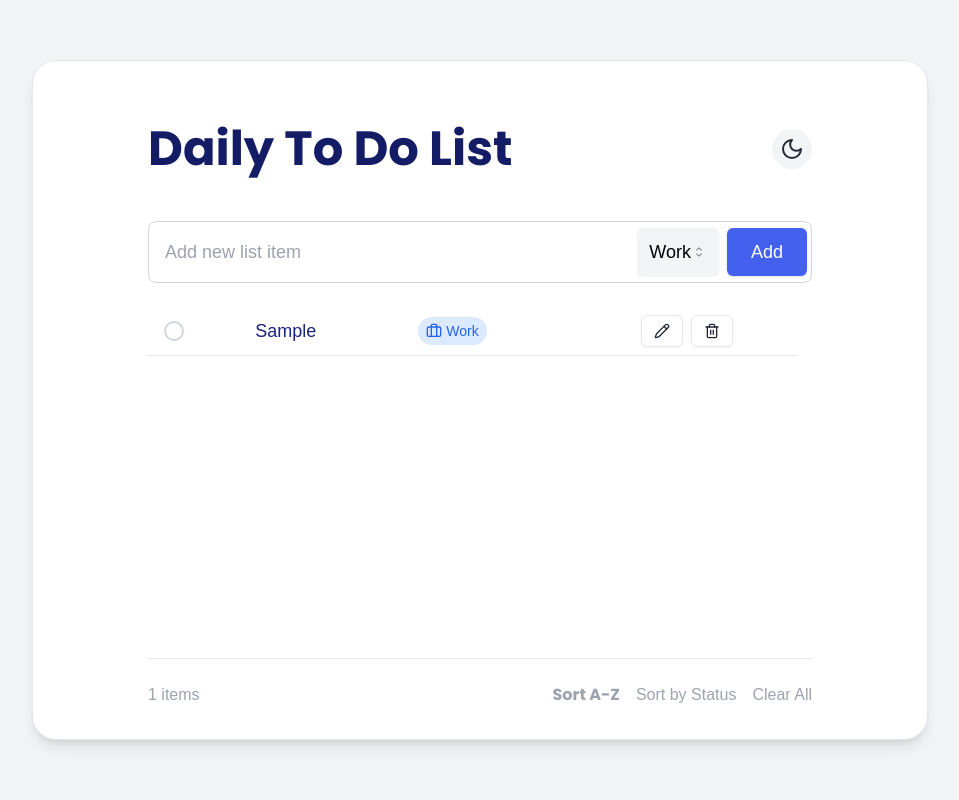
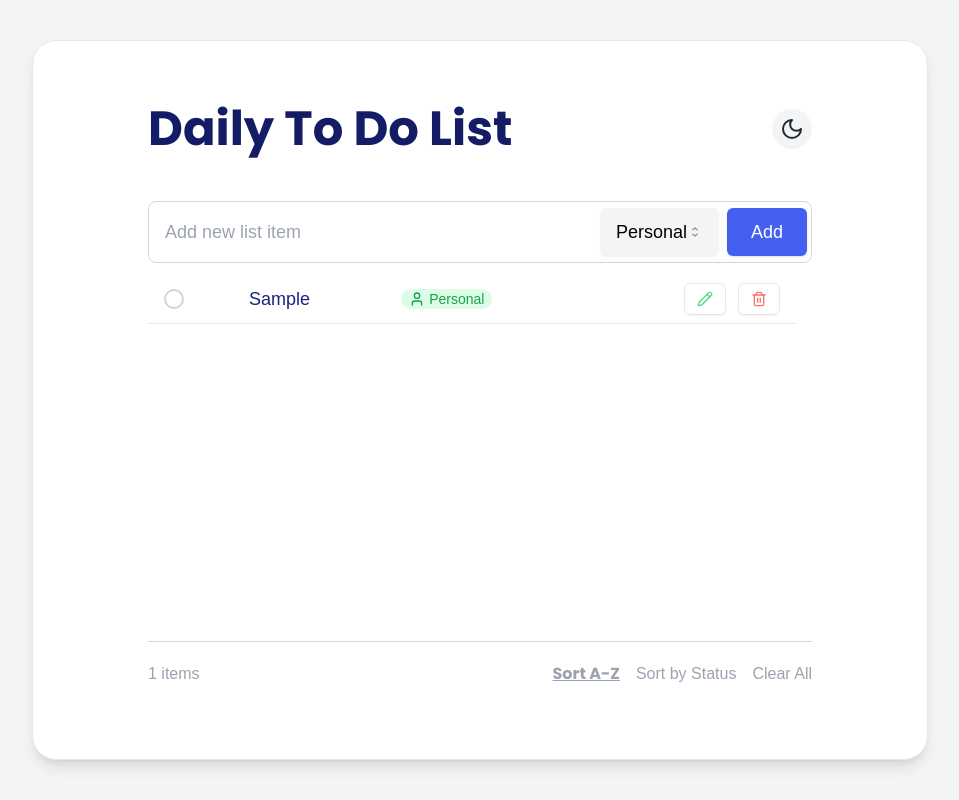
Before and after one commit to vbkalmane22/NEXTJS_TODO_LIST, a Next.js app: page / in a window 1280 px wide. Both pictures are taken after typing "Sample" into the empty fields and a click on the button "Add". Shown: the whole page, without its empty margins (160-1119 px from the left). Built offline with nearby package versions, Linux system fonts and the light colour scheme; a web font is replaced by a local one.

Commit message:
UI Modifications and Localstorage feature

```diff
--- a/components/AddTodo.tsx
+++ b/components/AddTodo.tsx
@@ -1,5 +1,5 @@
 "use client";
-import React, { useState } from "react";
+import React, { useEffect, useState } from "react";
 import { Button } from "@/components/ui/button";
 import {
   Select,
@@ -8,7 +8,7 @@ import {
   SelectTrigger,
   SelectValue,
 } from "./ui/select";
-
+import '../app/globals.css'
 interface AddTodoFormProps {
   isDark: boolean;
   onAdd: (text: string, category: string) => void;
@@ -17,7 +17,7 @@ interface AddTodoFormProps {
 const AddTodo: React.FC<AddTodoFormProps> = ({ onAdd, isDark }) => {
   const [newItem, setNewItem] = useState("");
   const [error, setError] = useState("");
-  const [category, setCategory] = useState("Work");
+  const [category, setCategory] = useState("Personal");
 
   const handleSubmit = (e: React.FormEvent) => {
     e.preventDefault();
@@ -27,6 +27,9 @@ const AddTodo: React.FC<AddTodoFormProps> = ({ onAdd, isDark }) => {
     }
     if (newItem.trim()) {
       onAdd(newItem.trim(), category);
+      const existingTodos = JSON.parse(localStorage.getItem("todos") || "[]");
+      const updatedTodos = [...existingTodos, { text: newItem.trim(), category }];
+      localStorage.setItem("todos", JSON.stringify(updatedTodos));
       setNewItem("");
       setError("");
     }
@@ -49,7 +52,7 @@ const AddTodo: React.FC<AddTodoFormProps> = ({ onAdd, isDark }) => {
           />
           <Select value={category} onValueChange={setCategory}>
             <SelectTrigger
-              className={` w-fit px-3 py-6 text-lg ${
+              className={`w-fit px-4 py-6 text-lg ${
                 isDark
                   ? "bg-gray-700 text-gray-200 border-gray-600"
                   : "bg-gray-100 text-black border-gray-300"
--- a/components/TodoFooter.tsx
+++ b/components/TodoFooter.tsx
@@ -7,22 +7,24 @@ interface TodoFooterProps {
   onClearAll: () => void;
   onSort: (type: SortType) => void;
   currentSortType: SortType;
+  isDark:boolean;
 }
 const TodoFooter: React.FC<TodoFooterProps> = ({
   itemCount,
   onClearAll,
   onSort,
   currentSortType,
+  isDark
 }) => {
   return (
-    <div className="pt-6 border-t border-gray-200">
+    <div className={`pt-5 border-t ${isDark ? 'border-gray-600':'border-gray-300'}`}>
       <div className="flex justify-between items-center text-base">
         <span className="text-gray-400">{itemCount} items</span>
         <div className="space-x-4">
           <button
             onClick={() => onSort("alphabetical")}
             className={`text-gray-400 hover:text-gray-600 ${
-              currentSortType === "alphabetical" ? "font-bold" : ""
+              currentSortType === "alphabetical" ? "font-bold underline" : ""
             }`}
           >
             Sort A-Z
@@ -30,7 +32,7 @@ const TodoFooter: React.FC<TodoFooterProps> = ({
           <button
             onClick={() => onSort("status")}
             className={`text-gray-400 hover:text-gray-600 ${
-              currentSortType === "status" ? "font-bold" : ""
+              currentSortType === "status" ? "font-bold underline" : ""
             }`}
           >
             Sort by Status
--- a/components/TodoItem.tsx
+++ b/components/TodoItem.tsx
@@ -9,13 +9,9 @@ import {
   SelectTrigger,
   SelectValue,
 } from "@/components/ui/select"
+import { Todo } from '@/lib/types'
 
-interface Todo {
-  id: number
-  text: string
-  done: boolean
-  category: string
-}
+
 
 interface TodoItemProps {
   todos: Todo[]
@@ -61,7 +57,7 @@ const TodoItem: React.FC<TodoItemProps> = ({ todos, onToggle, onDelete, onEdit,
     }
 
     return (
-      <div className={` w-fit flex justify-center items-center gap-1 px-2 py-1 rounded-full ${categoryStyle}`}>
+      <div className={`w-fit flex justify-center items-center gap-1 px-2 py- rounded-full ${categoryStyle}`}>
         {IconComponent && <IconComponent className="w-4 h-4" />}
         <span className="text-sm font-medium">{category}</span>
       </div>
@@ -79,17 +75,10 @@ const TodoItem: React.FC<TodoItemProps> = ({ todos, onToggle, onDelete, onEdit,
   return (
     <div className="overflow-x-auto">
       <table className={`w-full ${isDark ? 'text-gray-200' : 'text-gray-800'}`}>
-        {/* <thead>
-          <tr className={`${isDark ? 'bg-gray-700' : 'bg-gray-100'}`}>
-            <th className="px-4 py-2 text-left">Done</th>
-            <th className="px-4 py-2 text-left">Task</th>
-            <th className="px-4 py-2 text-left">Category</th>
-            <th className="px-4 py-2 text-left">Actions</th>
-          </tr>
-        </thead> */}
+
         <tbody>
           {todos.map(todo => (
-            <tr key={todo.id} className={`border-b ${isDark ? 'border-gray-700' : 'border-gray-200'} ${todo.done ? 'line-through text-gray-500' : ''}`}>
+            <tr key={todo.id} className={`border-b ${isDark ? 'border-gray-700' : 'border-gray-200'} ${todo.done ? 'line-through text-gray-400' : ''}`}>
               <td className="px-4 py-2">
                 <div
                   onClick={() => onToggle(todo.id)}
@@ -108,7 +97,7 @@ const TodoItem: React.FC<TodoItemProps> = ({ todos, onToggle, onDelete, onEdit,
                     className={`w-full p-1 ${isDark ? 'bg-gray-700 text-white' : 'bg-white text-black'} border rounded`}
                   />
                 ) : (
-                  <span className={`text-lg ${isDark ? 'text-gray-300' : 'text-[#1a237e]'}`}>
+                  <span className={`text-lg hover:text-blue-700 hover:cursor-pointer ${isDark ? 'text-gray-300' : 'text-[#1a237e]'} ${todo.done? 'text-gray-400':''}`}>
                     {todo.text}
                   </span>
                 )}
@@ -129,13 +118,13 @@ const TodoItem: React.FC<TodoItemProps> = ({ todos, onToggle, onDelete, onEdit,
                   renderCategoryBadge(todo.category)
                 )}
               </td>
-              <td className="px-4 py-2 flex justify-center">
+              <td className="px-4 py-2 flex justify-end">
                 {editingId === todo.id ? (
                   <Button onClick={saveEdit} variant="outline" size="sm" className='text-lg font-bold flex'>
                     <Check/>
                   </Button>
                 ) : (
-                  <div className="flex space-x-2 justify-end">
+                  <div className="flex space-x-3 justify-end">
                    <Button
                       onClick={() => startEdit(todo)}
                       variant="outline"
@@ -143,7 +132,7 @@ const TodoItem: React.FC<TodoItemProps> = ({ todos, onToggle, onDelete, onEdit,
                       disabled={todo.done}
                       className={todo.done ? 'opacity-50 cursor-not-allowed' : ''}
                     >
-                      <Pencil className="w-4 h-4" />
+                      <Pencil className="w-4 h-4 text-green-400" />
                     </Button>
                     <Button
                       onClick={() => onDelete(todo.id)}
@@ -152,7 +141,7 @@ const TodoItem: React.FC<TodoItemProps> = ({ todos, onToggle, onDelete, onEdit,
                       disabled={todo.done}
                       className={todo.done ? 'opacity-50 cursor-not-allowed' : ''}
                     >
-                      <Trash2 className="w-4 h-4" />
+                      <Trash2 className="w-4 h-4 text-red-400" />
                     </Button>
                   </div>
                 )}
--- a/components/TodoList.tsx
+++ b/components/TodoList.tsx
@@ -1,6 +1,6 @@
 "use client";
 
-import React, { useState } from "react";
+import React, { useEffect, useState } from "react";
 import { Card } from "@/components/ui/card";
 import AddTodoForm from "./AddTodo";
 
@@ -16,10 +16,24 @@ const TodoList: React.FC = () => {
   const [todos, setTodos] = useState<Todo[]>([]);
   const [sortType, setSortType] = useState<SortType>("alphabetical");
   const [isDarkMode, setIsDarkMode] = useState(false);
+
+    // Load todos from localStorage when the component mounts
+  useEffect(() => {
+    const storedTodos = JSON.parse(localStorage.getItem("todos") || "[]");
+    if (storedTodos.length > 0) {
+      setTodos(storedTodos);
+    }
+  }, []);
+
+  // Update localStorage whenever todos change
+  useEffect(() => {
+    localStorage.setItem("todos", JSON.stringify(todos));
+  }, [todos]);
   const addTodo = (text: string, category: string) => {
     setTodos([...todos, { id: Date.now(), text, done: false, category }]);
   };
 
+  //function to toggle between "done" and "pending" state
   const toggleTodo = (id: number) => {
     setTodos(
       todos.map((todo) =>
@@ -27,18 +41,25 @@ const TodoList: React.FC = () => {
       )
     );
   };
+
+  //function to delete the todos
   const deleteTodo = (id: number) => {
     setTodos(todos.filter(todo => todo.id !== id))
   }
 
+  //function to edit the todos
   const editTodo = (id: number, newText: string, newCategory: string) => {
     setTodos(todos.map(todo =>
       todo.id === id ? { ...todo, text: newText, category: newCategory } : todo
     ))
   }
+
+  //Clears all the todos
   const clearAll = () => {
     setTodos([]);
   };
+
+  //Sorting based on alphabetical and status of the task
   const sortTodos = (type: SortType) => {
     setSortType(type);
     const sortedTodos = [...todos];
@@ -52,6 +73,8 @@ const TodoList: React.FC = () => {
     }
     setTodos(sortedTodos);
   };
+
+  //function to toggle between light and dark mode
   const toggleDarkMode = () => {
     setIsDarkMode(!isDarkMode);
   };
@@ -64,9 +87,9 @@ const TodoList: React.FC = () => {
       <Card
         className={`w-full max-w-4xl ${
           isDarkMode ? "bg-gray-800 border border-gray-800" : "bg-white"
-        } rounded-3xl shadow-lg h-screen max-h-[85vh] flex flex-col p-8`}
+        } rounded-3xl shadow-lg h-screen max-h-[90vh] flex flex-col p-8`}
       >
-        <div className="w-4/5 mx-auto flex flex-col h-full mt-8">
+        <div className="w-4/5 mx-auto flex flex-col h-full mt-8 max-h-[95%]">
           <div className="flex justify-between items-center mb-12">
             <h1
               className={`text-5xl font-bold ${
@@ -90,9 +113,8 @@ const TodoList: React.FC = () => {
           </div>
           <AddTodoForm onAdd={addTodo} isDark={isDarkMode} />
 
-          <div className="flex-grow overflow-hidden flex flex-col mt-6">
-            <div className="flex-grow overflow-y-auto space-y-6 pr-4">
-
+          <div className="flex-grow overflow-hidden flex flex-col mt-3 mb-2 max-h-[55%]">
+            <div className="flex-grow overflow-y-auto space-y-5 pr-4">
               <TodoItem
                 todos={todos}
                 onToggle={toggleTodo}
@@ -100,8 +122,6 @@ const TodoList: React.FC = () => {
                 onEdit={editTodo}
                 isDark={isDarkMode}
               />
-
-
             </div>
           </div>
 
@@ -110,6 +130,7 @@ const TodoList: React.FC = () => {
               itemCount={todos.length}
               onClearAll={clearAll}
               onSort={sortTodos}
+              isDark={isDarkMode}
               currentSortType={sortType}
             />
           </div>
```
Lines whose indentation alone changed are shown as unchanged.
